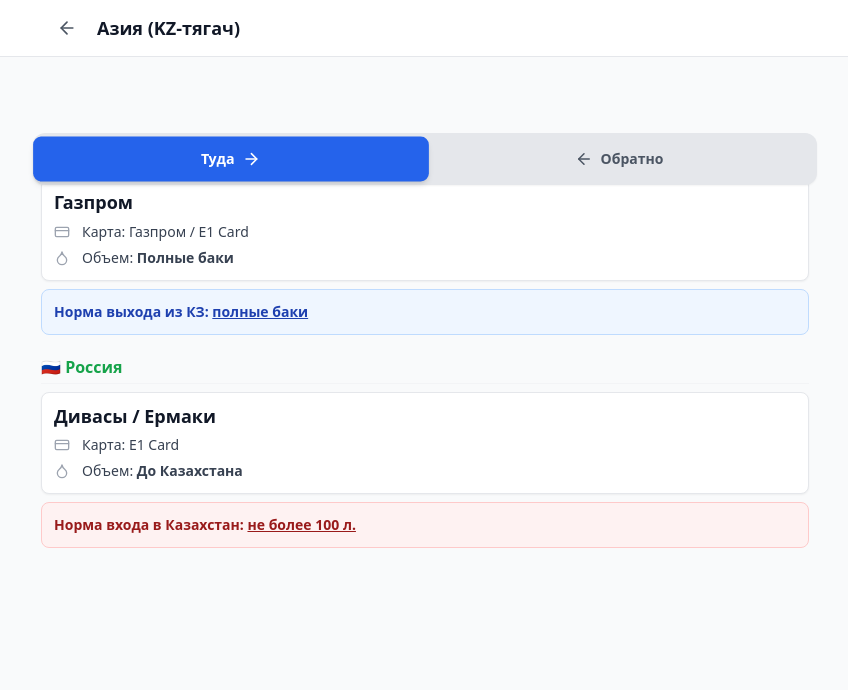
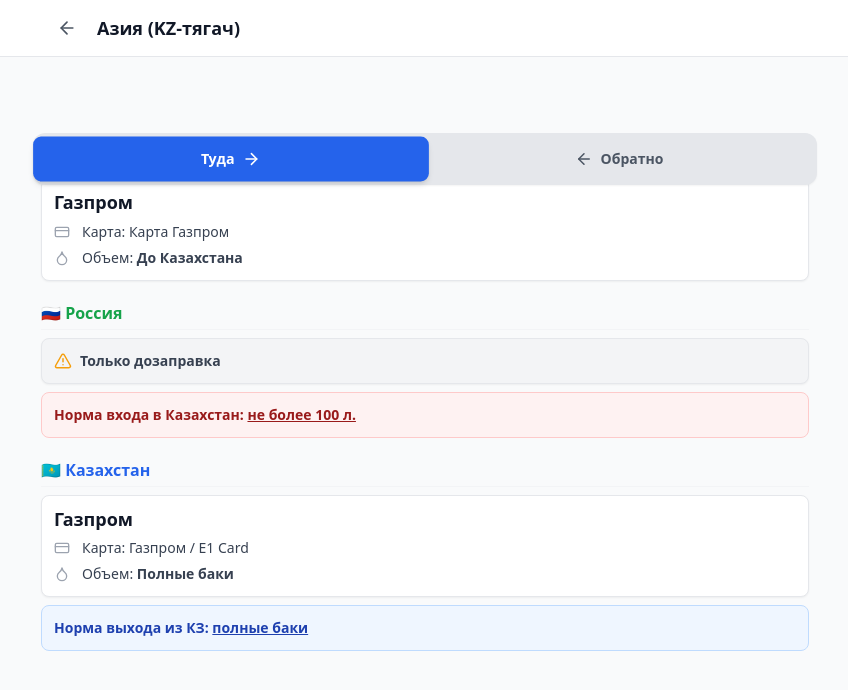
Before and after one commit to ew-mhlnk/bf-helper, a React (Create React App) app in the folder frontend/: page /kazakh/asian-trip in a window 1280 px wide. Shown: the top 690 px of the page, without its empty margins (215-1063 px from the left). Built offline with nearby package versions, Linux system fonts and the light colour scheme.

Commit message:
kz new rules

```diff
--- a/frontend/src/data/KazakhAsianTripPage.tsx
+++ b/frontend/src/data/KazakhAsianTripPage.tsx
@@ -1,6 +1,6 @@
 import React, { useState } from 'react';
 import Layout from '../components/Layout';
-import { CreditCard, Droplet, ArrowRight, ArrowLeft } from 'lucide-react';
+import { CreditCard, Droplet, ArrowRight, ArrowLeft, AlertTriangle } from 'lucide-react';
 
 type TabType = 'there' | 'back';
 
@@ -13,8 +13,7 @@
   };
 
   return (
-    <Layout title="Азия (KZ-тягач)">
-
+    <Layout title="Азия (KZ-тягач)" showBack={true}>
       <div className="flex p-1 bg-gray-200 dark:bg-gray-800 rounded-xl mb-4 sticky top-[60px] z-40 shadow-sm mx-[-8px]">
         <button
           onClick={() => handleTabChange('there')}
@@ -39,12 +38,30 @@
       </div>
 
       <div className="space-y-6 pb-8">
-
-        {/* ======================= ТУДА ======================= */}
         {activeTab === 'there' && (
           <div className="animate-in fade-in slide-in-from-left-4 duration-300 space-y-5">
+            {/* 1. Беларусь */}
+            <section>
+              <SectionHeader title="🇧🇾 Беларусь" color="text-red-600 dark:text-red-400" />
+              <StationCard
+                title="Газпром"
+                payment="Карта Газпром"
+                volume="До Казахстана"
+              />
+            </section>
 
-            {/* КАЗАХСТАН */}
+            {/* 2. Россия */}
+            <section>
+              <SectionHeader title="🇷🇺 Россия" color="text-green-600 dark:text-green-400" />
+              <div className="bg-gray-100 dark:bg-[#1e1e1e] p-3 rounded-lg shadow-sm border border-gray-200 dark:border-gray-700 flex items-center gap-2 text-gray-700 dark:text-gray-300 font-bold text-sm">
+                <AlertTriangle size={18} className="text-amber-500 shrink-0" /> Только дозаправка
+              </div>
+              <div className="mt-2 bg-red-50 dark:bg-red-900/20 text-red-800 dark:text-red-400 text-sm font-bold p-3 rounded-lg border border-red-200 dark:border-red-900">
+                Норма входа в Казахстан: <span className="underline">не более 100 л.</span>
+              </div>
+            </section>
+
+            {/* 3. Казахстан */}
             <section>
               <SectionHeader title="🇰🇿 Казахстан" color="text-blue-600 dark:text-blue-400" />
               <StationCard
@@ -56,28 +73,12 @@
                 Норма выхода из КЗ: <span className="underline">полные баки</span>
               </div>
             </section>
-
-            {/* РОССИЯ */}
-            <section>
-              <SectionHeader title="🇷🇺 Россия" color="text-green-600 dark:text-green-400" />
-              <StationCard
-                title="Дивасы / Ермаки"
-                payment="E1 Card"
-                volume="До Казахстана"
-              />
-              <div className="mt-2 bg-red-50 dark:bg-red-900/20 text-red-800 dark:text-red-400 text-sm font-bold p-3 rounded-lg border border-red-200 dark:border-red-900">
-                Норма входа в Казахстан: <span className="underline">не более 100 л.</span>
-              </div>
-            </section>
-
           </div>
         )}
 
-        {/* ======================= ОБРАТНО ======================= */}
         {activeTab === 'back' && (
           <div className="animate-in fade-in slide-in-from-right-4 duration-300 space-y-5">
-
-            {/* КАЗАХСТАН */}
+            {/* 🇰🇿 Казахстан */}
             <section>
               <SectionHeader title="🇰🇿 Казахстан" color="text-blue-600 dark:text-blue-400" />
               <StationCard
@@ -89,18 +90,14 @@
                 Норма выхода из КЗ: <span className="underline">полные баки</span>
               </div>
             </section>
-
           </div>
         )}
-
       </div>
     </Layout>
   );
 };
 
-// --- КОМПОНЕНТЫ ---
-
-const SectionHeader = ({ title, color }: { title: string, color: string }) => (
+const SectionHeader = ({ title, color }: { title: string; color: string }) => (
   <h2 className={`text-base font-bold mb-2 flex items-center gap-2 border-b border-gray-100 dark:border-gray-800 pb-1 ${color}`}>
     {title}
   </h2>
```
